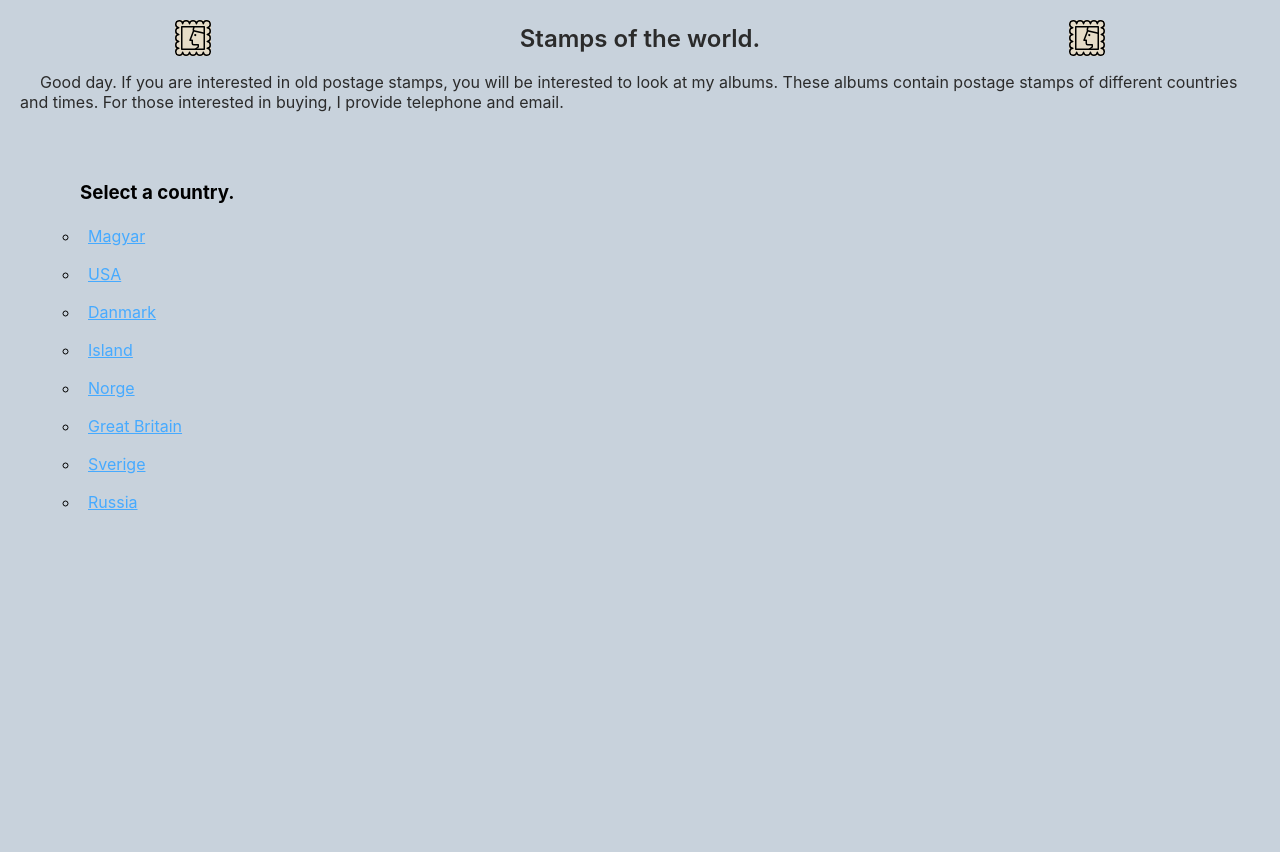
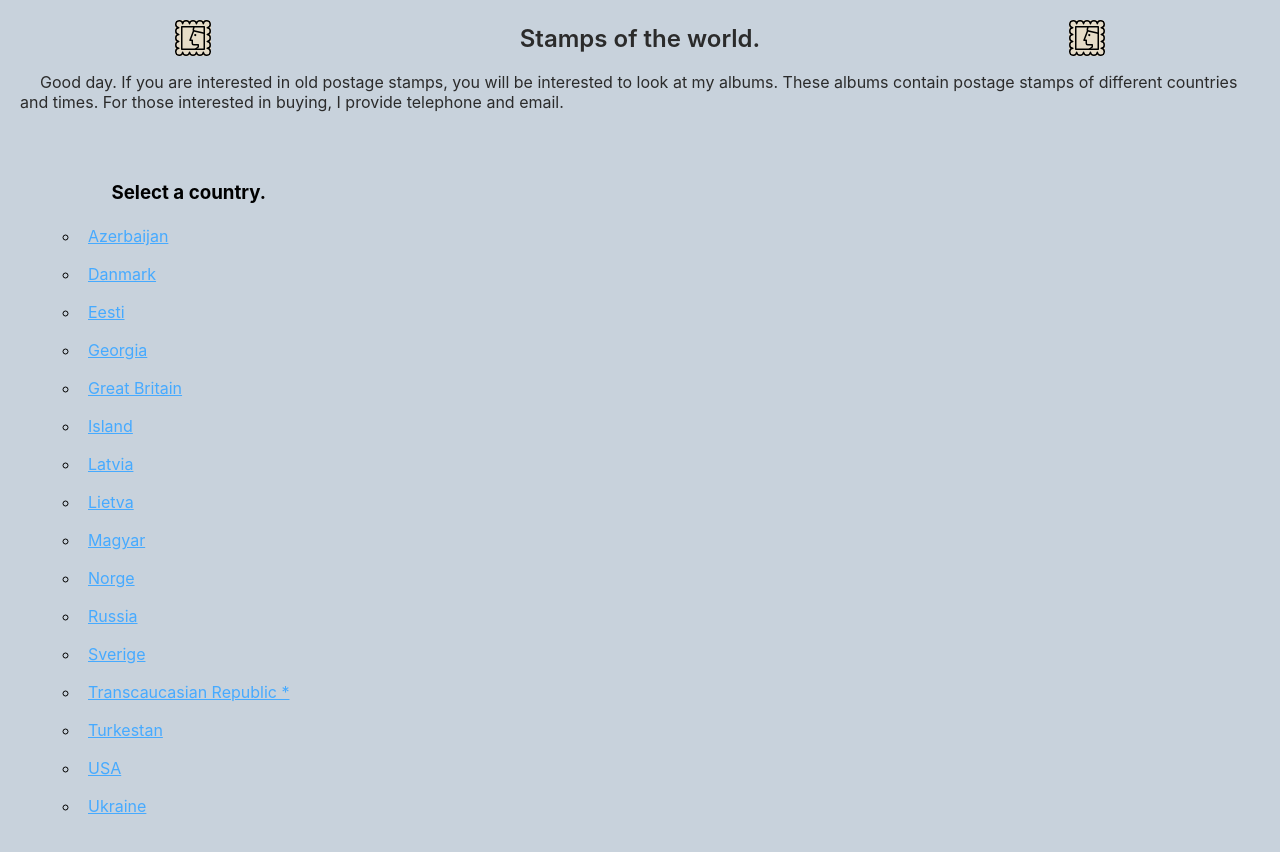
Before and after one commit to SerhiyStepanov/stamps, a React (Create React App) app: page / in a window 1280 px wide. Shown: the top 852 px of the page. Before the commit the page ends 800 px from the top, so only its background shows below. Built offline with nearby package versions, Linux system fonts and the light colour scheme.

Commit message:
add sort

```diff
--- a/src/Components/CountryList/CountryList.jsx
+++ b/src/Components/CountryList/CountryList.jsx
@@ -1,18 +1,31 @@
 import countrys from "../../countrys.json"
 import s from "./countryList.module.css"
 
+
+const sortCountrys =  countrys.sort(function (a, b) {
+  if (a.country > b.country) {
+    return 1;
+  }
+  if (a.country < b.country) {
+    return -1;
+  }
+
+  return 0;
+});
+
+
 export default function CountryList() {
-    console.log(countrys)
+
     return (
         <section className={s.wrapper}>
             <ul className={s.thumb}>
                 <h3 className={s.title}>Select a country.</h3>
-                {countrys.map((el, index) => (
+                {sortCountrys.map((el, index) => (
                     <li key={index} className={s.list}>
-                        <a  href={el.url}
-                  className={s.link}
-                  target="_blank"
-                            rel="nofollow">{ el["country "]}</a>
+                        <a href={el.url}
+                            className={s.link}
+                            target="_blank"
+                            rel="nofollow">{el["country"]}</a>
                     </li>
                 ))}
             </ul>
--- a/src/countrys.json
+++ b/src/countrys.json
@@ -1,35 +1,67 @@
 [
   {
-    "country ": "Magyar",
+    "country": "Magyar",
     "url": "https://drive.google.com/drive/folders/1poyohqtgdhjYBB3HtzLrYlna3_JWz8xh?usp=sharing"
   },
   {
-    "country ": "USA",
+    "country": "USA",
     "url": "https://drive.google.com/drive/folders/1QpnHm5SjJOXuUOYQia_Nboa8XG6at3tE?usp=sharing"
   },
 
   {
-    "country ": "Danmark",
+    "country": "Danmark",
     "url": "https://drive.google.com/drive/folders/1UR9v9exVd3YRVp9BJ-ka85yZDogOCgfC?usp=sharing"
   },
   {
-    "country ": "Island",
+    "country": "Island",
     "url": "https://drive.google.com/drive/folders/13dkq87v7Tp2QbZFafa4vVAFiPZMjzlJ1?usp=sharing"
   },
   {
-    "country ": "Norge",
+    "country": "Norge",
     "url": "https://drive.google.com/drive/folders/1pyu3-ix1uo4RrrWtvYzov4TeJbDk1vYz?usp=sharing"
   },
   {
-    "country ": "Great Britain",
+    "country": "Great Britain",
     "url": "https://drive.google.com/drive/folders/1izYvDdBatYa_1lLhQyxQUuuF0DwF-wew?usp=sharing"
   },
   {
-    "country ": "Sverige",
+    "country": "Sverige",
     "url": "https://drive.google.com/drive/folders/1hydJ5p8BavIeO9quShZyu8QcbKFLBcDi?usp=sharing"
   },
   {
-    "country ": "Russia",
+    "country": "Russia",
     "url": "https://drive.google.com/drive/folders/12oVGglL6ENG4MhROoqI-Ft6tPTr2p-7J?usp=sharing"
+  },
+  {
+    "country": "Ukraine",
+    "url": "https://drive.google.com/drive/folders/1LvAKf9ikdp8fwWm_alWm4S-IYi9Y9_bA?usp=sharing"
+  },
+  {
+    "country": "Azerbaijan",
+    "url": "https://drive.google.com/drive/folders/1cvJ_YgH3Aw7Mno5TTiHATHYnv1hyrES-?usp=sharing"
+  },
+  {
+    "country": "Georgia",
+    "url": "https://drive.google.com/drive/folders/1wgAU31JrgUkUN-J1iVQjpzFmDeYgLyBB?usp=sharing"
+  },
+  {
+    "country": "Turkestan",
+    "url": "https://drive.google.com/drive/folders/1PYv1XUy-YKYhYBuSHgZFQ4e4ANDI0Dri?usp=sharing"
+  },
+  {
+    "country": "Transcaucasian Republic *",
+    "url": "https://drive.google.com/drive/folders/10qr8H_l36c6CV9m76YozfFv68uwE-oH1?usp=sharing"
+  },
+  {
+    "country": "Lietva",
+    "url": "https://drive.google.com/drive/folders/1y4Bc5XVqZ7q5uZGti6jO7HNqLdeXvnlB?usp=sharing"
+  },
+  {
+    "country": "Latvia",
+    "url": "https://drive.google.com/drive/folders/1XaEFkgboV2IMAv14cBZo_-3Q0Hb9qdCS?usp=sharing"
+  },
+  {
+    "country": "Eesti",
+    "url": "https://drive.google.com/drive/folders/1THiVKZ2kNorIj5WkhjP6RWvkA7BpduCK?usp=sharing"
   }
 ]
```
